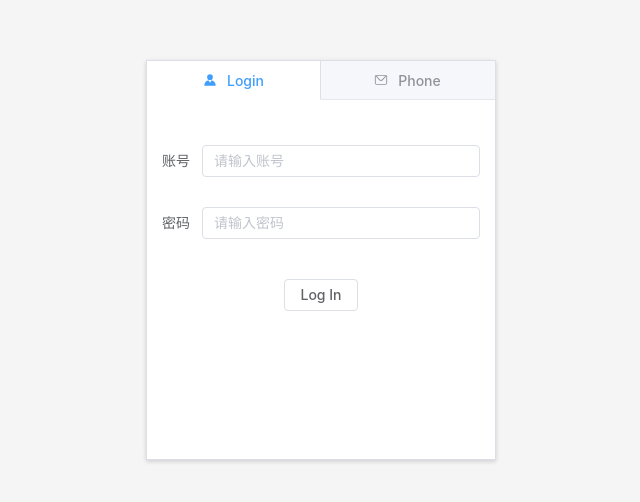
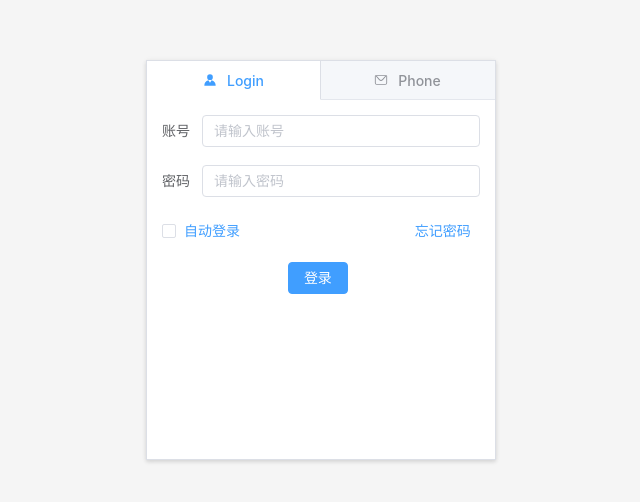
Before and after one commit to Hubbard-Liu/vue3-ts-admin, a Vue app: page /login in a window 1280 px wide. Shown: the part 140-642 px from the top of the page, without its empty margins (319-959 px from the left). Built offline with nearby package versions, Linux system fonts and the light colour scheme.

Commit message:
feat(components): login updated

```diff
--- /dev/null
+++ b/src/utils/storage.ts
@@ -0,0 +1,63 @@
+/*
+ * @Author: Do not edit
+ * @Date: 2022-02-08 14:15:41
+ * @LastEditors: Liuyu
+ * @LastEditTime: 2022-02-08 17:00:21
+ * @FilePath: \vue3-ts-init\src\utils\storage.ts
+ */
+// 默认缓存期限
+const DEFAULT_CACHE_TIME = 1000 * 60 * 60 * 24 * 7;
+// 默认前缀
+const PREFIX_KEY = 'Admin';
+// 默认localStorage
+const storage = window.localStorage;
+
+/**
+ * 本地存储
+ * localStorage | sessionStorage
+ * 存储参数格式 @param { value: 参数, expire: 过期时间 }
+ */
+
+class Storage {
+  // 默认前缀key拼接
+  getKey(key: string) {
+    return `${PREFIX_KEY}_${key}`;
+  }
+
+  set(key: string, value: any, expire: number | null = DEFAULT_CACHE_TIME) {
+    // 是否加密
+    const cacheData = JSON.stringify({
+      value,
+      expire: expire !== null ? new Date().getTime() + expire : null
+    });
+    storage.setItem(this.getKey(key), cacheData);
+  }
+
+  get(key: string) {
+    const cacheData = storage.getItem(this.getKey(key));
+    if (cacheData) {
+      try {
+        const { value, expire } = JSON.parse(cacheData);
+
+        // 判断当前时间与存储的时间是否过期
+        if (Date.now() <= expire || expire === null) {
+          return value;
+        }
+        this.remove(this.getKey(key));
+        return null;
+      } catch (err) {
+        return null;
+      }
+    }
+  }
+
+  remove(key: string) {
+    storage.removeItem(this.getKey(key));
+  }
+
+  clear() {
+    storage.clear();
+  }
+}
+
+export default new Storage();
--- a/src/views/login/components/account-number.vue
+++ b/src/views/login/components/account-number.vue
@@ -2,7 +2,7 @@
  * @Author: Do not edit
  * @Date: 2022-01-20 22:53:27
  * @LastEditors: Liuyu
- * @LastEditTime: 2022-01-26 15:54:56
+ * @LastEditTime: 2022-02-08 17:22:35
  * @FilePath: \vue3-ts-init\src\views\login\components\account-number.vue
 -->
 <template>
@@ -30,23 +30,44 @@
           clearable
         ></el-input>
       </el-form-item>
-      <!-- submit -->
-      <div class="account-number-submit">
-        <el-button @click="onSubmit">Log In</el-button>
-      </div>
     </el-form>
+
+    <!-- 记住密码 -->
+    <el-row justify="space-between">
+      <el-col :span="8">
+        <el-checkbox
+          v-model="account.rememberPassword"
+          style="color: var(--el-color-primary)"
+          label="自动登录"
+          size="default"
+        ></el-checkbox>
+      </el-col>
+      <el-col :span="5">
+        <el-button type="text">忘记密码</el-button>
+      </el-col>
+    </el-row>
   </div>
 </template>
 
 <script lang="ts">
-import { defineComponent, reactive, computed, ref } from 'vue';
+import {
+  defineComponent,
+  reactive,
+  computed,
+  watch,
+  ref,
+  onMounted
+} from 'vue';
 import { rules, rulesFormType } from '@/utils/rules';
 import { ElForm, ElMessage as $message } from 'element-plus';
+import storage from '@/utils/storage';
 
 export default defineComponent({
   name: 'accountNumber',
   setup() {
+    // 数据
     const account: rulesFormType = reactive({
+      // 表单项
       form: [
         {
           name: '账号',
@@ -63,23 +84,62 @@ export default defineComponent({
           type: 'password',
           key: '1'
         }
-      ]
+      ],
+      // 记住密码
+      rememberPassword: false
     });
 
-    const formData = computed(() => {
+    // 表单数据
     interface paramsType {
       [key: string]: any;
     }
+    const formData = computed({
+      get() {
         const params: paramsType = {};
         account.form.forEach((item) => {
           params[item.code] = item.value;
         });
         return params;
+      },
+      set(obj: paramsType) {
+        if (Object.keys(obj).length > 0) {
+          for (const item in obj) {
+            const index = account.form.findIndex((val) => val.code === item);
+            account.form[index].value = obj[item];
+          }
+          return;
+        }
+        account.form.forEach((item) => (item.value = ''));
+      }
     });
 
+    // 记住密码
+    onMounted(() => {
+      const flag = storage.get('remember') || null;
+
+      if (flag) {
+        const auth = storage.get('auth');
+        formData.value = auth;
+        account.rememberPassword = flag;
+      }
+    });
+
+    // 监听记住密码
+    watch(
+      () => account.rememberPassword,
+      (value) => {
+        if (value) {
+          storage.set('auth', formData.value);
+          storage.set('remember', account.rememberPassword);
+          return;
+        }
+        storage.remove('auth');
+        storage.remove('remember');
+      }
+    );
+
+    // 表单提交
     const ruleFormRef = ref<InstanceType<typeof ElForm>>();
-
-    const accountRules = rules;
     function onSubmit() {
       ruleFormRef.value?.validate((res) => {
         if (!res) return $message.warning('请填写内容');
@@ -90,9 +150,9 @@ export default defineComponent({
 
     return {
       account,
-      accountRules,
-      onSubmit,
-      ruleFormRef
+      accountRules: rules,
+      ruleFormRef,
+      onSubmit
     };
   }
 });
@@ -107,8 +167,4 @@ export default defineComponent({
     width: 100%;
   }
 }
-
-.account-item {
-  margin: 30px 0 0;
-}
 </style>
--- a/src/views/login/login.vue
+++ b/src/views/login/login.vue
@@ -2,7 +2,7 @@
  * @Author: Do not edit
  * @Date: 2022-01-13 10:01:16
  * @LastEditors: Liuyu
- * @LastEditTime: 2022-01-26 16:23:46
+ * @LastEditTime: 2022-02-08 17:35:51
  * @FilePath: \vue3-ts-init\src\views\login\login.vue
 -->
 <template>
@@ -17,6 +17,11 @@
             </span>
           </template>
           <account-number></account-number>
+          <el-row justify="center" style="margin-top: 15px">
+            <el-col :span="5">
+              <el-button type="primary">登录</el-button>
+            </el-col>
+          </el-row>
         </el-tab-pane>
         <el-tab-pane>
           <template #label>
@@ -26,6 +31,11 @@
             </span>
           </template>
           <account-phone></account-phone>
+          <el-row justify="center">
+            <el-col :span="5">
+              <el-button type="primary">登录</el-button>
+            </el-col>
+          </el-row>
         </el-tab-pane>
       </el-tabs>
     </div>
```
Also changed, not shown: src/plugins/element-plus.ts (+9 -3 lines). Lines whose indentation alone changed are shown as unchanged.
